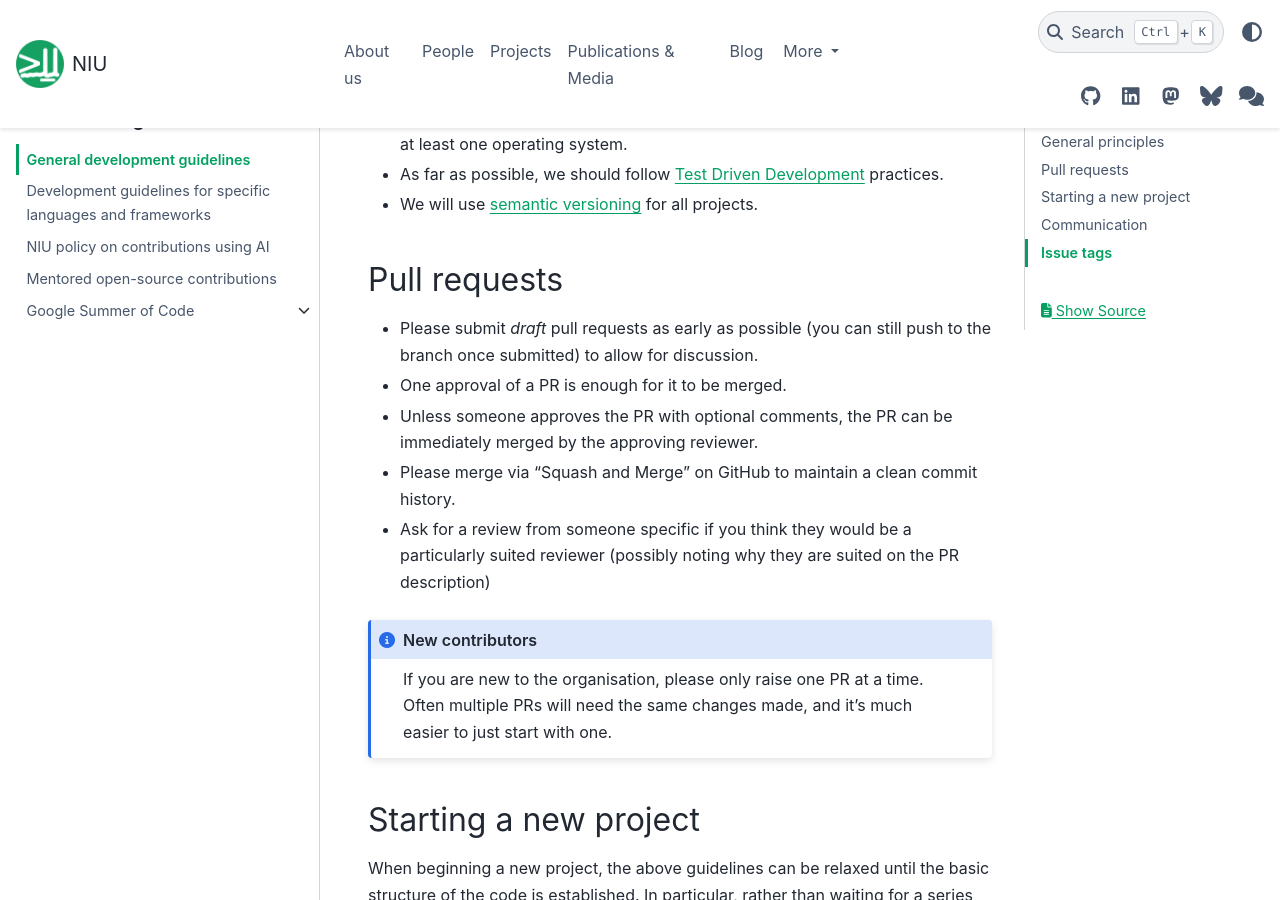
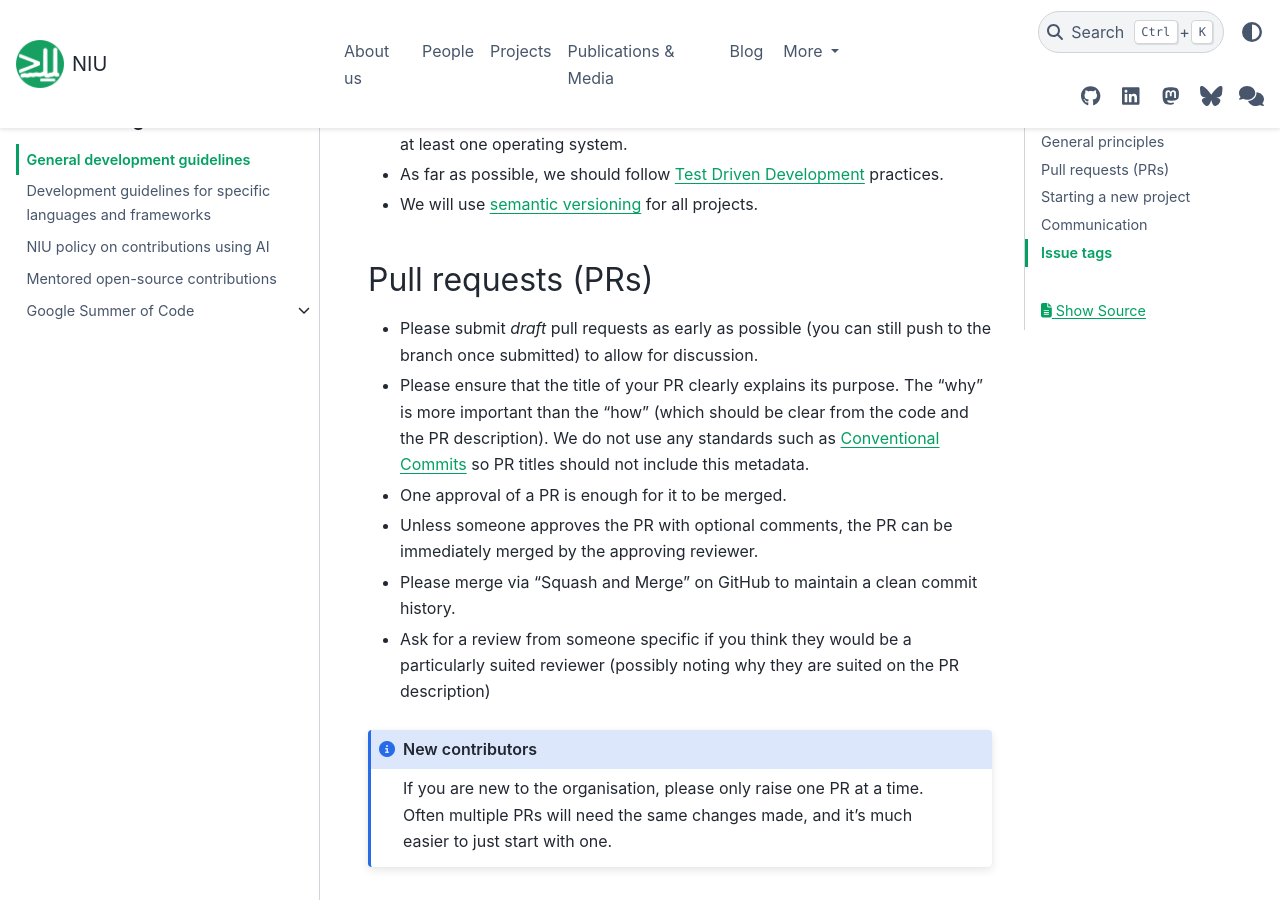
Before and after one commit to neuroinformatics-unit/neuroinformatics-unit.github.io, a Sphinx documentation site: the page built from docs/source/get-involved/development_guidelines.md, in a window 1280 px wide and 900 px high, scrolled down 1646 px. Built offline with Sphinx 7.4.7 and the PyData theme 0.15.4, drawn with Linux system fonts in a browser that asks for light colours; nearby versions of some CDN libraries.

Commit message:
Add PR message expectations

```diff
--- a/docs/source/get-involved/development_guidelines.md
+++ b/docs/source/get-involved/development_guidelines.md
@@ -58,9 +58,12 @@ one operating system.
 
 * We will use [semantic versioning](https://semver.org/) for all projects.
 
-## Pull requests
+## Pull requests (PRs)
 - Please submit _draft_ pull requests as early as possible (you can still push to the branch once submitted) to
   allow for discussion.
+- Please ensure that the title of your PR clearly explains its purpose. The "why" is more important than the "how"
+  (which should be clear from the code and the PR description). We do not use any standards such as
+[Conventional Commits](https://www.conventionalcommits.org) so PR titles should not include this metadata.
 - One approval of a PR is enough for it to be merged.
 - Unless someone approves the PR with optional comments, the PR can be immediately merged by the approving reviewer.
 - Please merge via "Squash and Merge" on GitHub to maintain a clean commit history.
```
